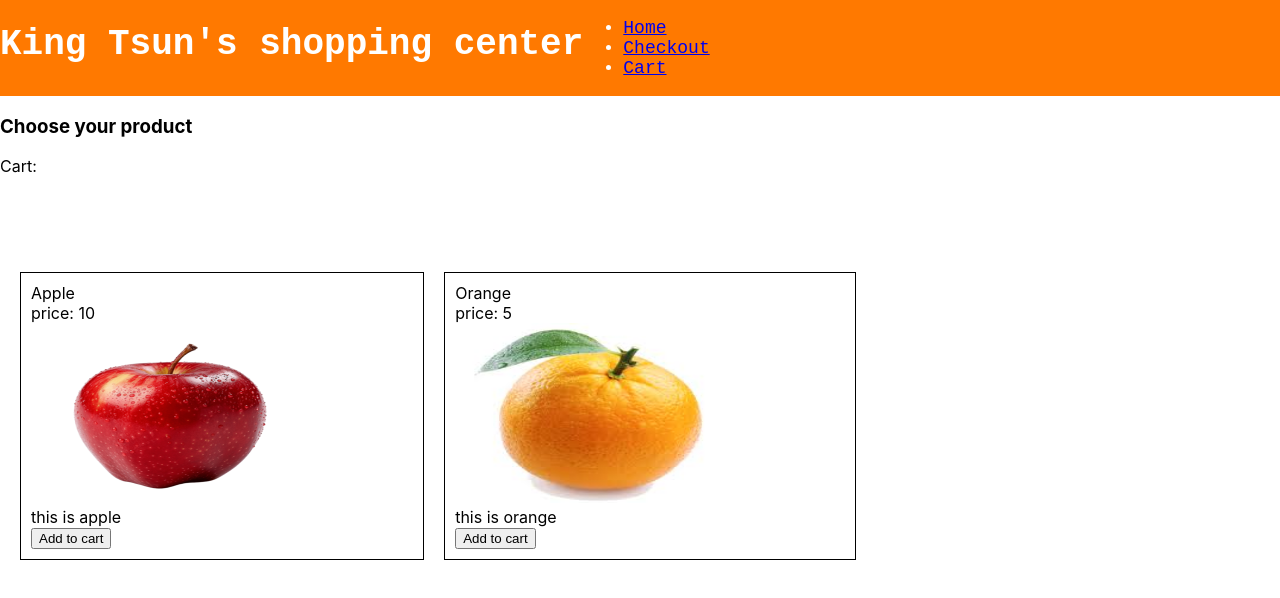
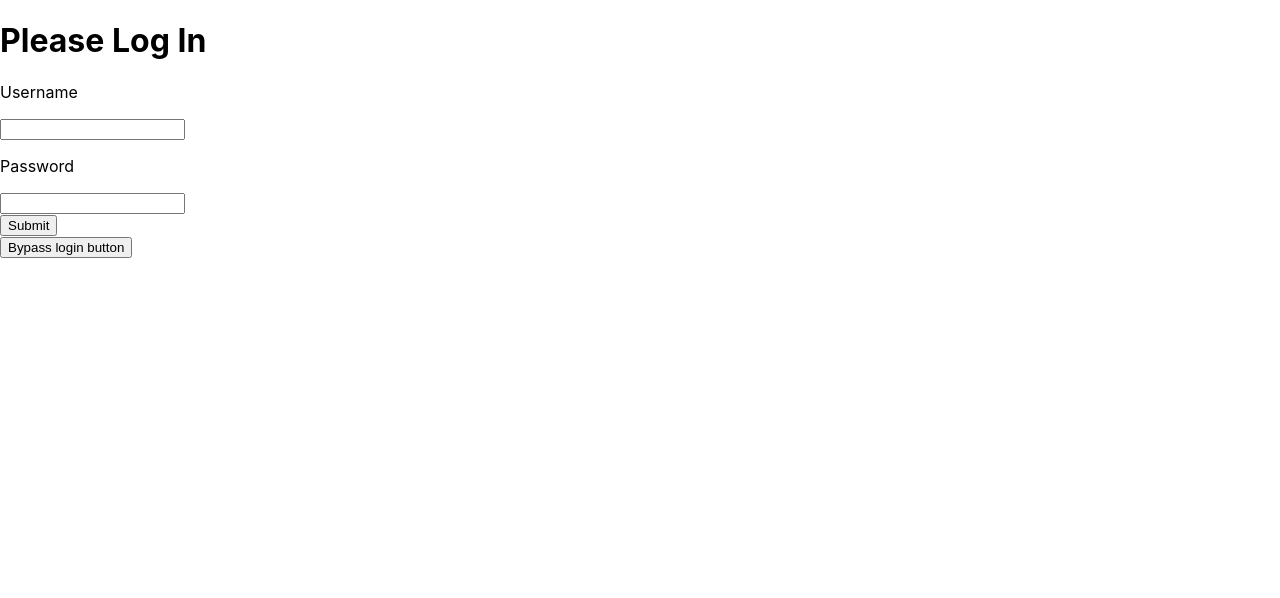
Before and after one commit to RayYau999/e-shop-web, a React (Create React App) app: page / in a window 1280 px wide. Shown: the top 598 px of the page. Built offline with nearby package versions, Linux system fonts and the light colour scheme.

Commit message:
second commit

```diff
--- a/src/App.js
+++ b/src/App.js
@@ -8,35 +8,33 @@
 import ProductDetail from "./feature/productDetails/ProductDetail.js";
 import CommonHeader from './feature/commonHeader/CommonHeader.js';
 import Cart from './feature/cart/Cart.js';
+import Login from "./feature/login/LoginPage";
 
 function App() {
   const [stateCount, setStateCount] = useState(0);
   const refCount = useRef(0);
+  //for login token
+  const [token, setToken] = useState();
 
-  const handleButtonOnClick = () => {
-    setStateCount(stateCount + 1);
-    refCount.current++;
-
-    console.log(stateCount + 1);
-    console.log("refCount: " + parseInt(refCount.current));
-    console.log("state setted: " + stateCount);
+  if(!token) {
+    return <Login setToken={setToken}/>
   }
 
   return (
-    <div>
       <div>
+        <div>
 
-        <BrowserRouter>
-          <CommonHeader/>
+          <BrowserRouter>
+            <CommonHeader />
             <Routes>
-              <Route path='/' element={<ProductList/>}/>
-              <Route path="/checkout" element={<Checkout/>}/>
-              <Route path="/product_details/:id" element={<ProductDetail/>}/>
-              <Route path='/cart' element={<Cart/>}/>
+              <Route path='/' element={<ProductList />} />
+              <Route path="/checkout" element={<Checkout />} />
+              <Route path="/product_details/:id" element={<ProductDetail />} />
+              <Route path='/cart' element={<Cart />} />
             </Routes>
-        </BrowserRouter>
+          </BrowserRouter>
+        </div>
       </div>
-    </div>
   );
 }
 
--- a/src/feature/cart/Cart.js
+++ b/src/feature/cart/Cart.js
@@ -1,16 +1,17 @@
-import React, { useEffect, useState } from 'react';
-import { useSelector, useDispatch } from 'react-redux';
+import React, {useEffect, useState} from 'react';
+import {useSelector, useDispatch} from 'react-redux';
 import {PUBLIC_ASSETS_URL} from "../../Constant";
 import {clearItems} from '../../state/cartSlice'
 import Box from '@mui/material/Box';
 import Grid from '@mui/material/Grid2';
 import Item from '@mui/material/Grid';
-import { Container, Row, Col, Button } from 'react-bootstrap';
+import {Container, Row, Col, Button} from 'react-bootstrap';
 import style from './Cart.module.css'
 
 export default function Cart() {
     const cart = useSelector((state) => state.cart)
     const [countArray, setCountArray] = useState([]);
+    const [isEmpty, setIsEmpty] = useState(false);
     const dispatch = useDispatch()
 
     const handleClearCartClick = () => {
@@ -27,14 +28,21 @@
         }, {}));
 
         console.log(countArray);
+
+        setIsEmpty(cart.items.length === 0);
     }, [cart.items]);
+
     return (
         <Container>
             <h2>Check your cart</h2>
+            {isEmpty && <div>Your cart is empty</div>}
+            {!isEmpty &&
+                <div>
                     <Row>
                         {
                             Object.keys(countArray).map(id => {
                                 const product = findProductById(id);
+                                if (!product) return null; //to prevent undefined product
                                 return (
                                     <>
                                         <Col xs={10} md={10} key={id}>
@@ -51,7 +59,9 @@
                     </Row>
                     <Button variant="primary" onClick={handleClearCartClick}>
                         Clear cart
-            </Button>
+                    </Button></div>
+            }
+
         </Container>
     );
 }
--- /dev/null
+++ b/src/feature/login/LoginPage.jsx
@@ -0,0 +1,66 @@
+import React, { useState } from 'react';
+import PropTypes from 'prop-types';
+import './LoginPage.module.css';
+import {Button} from "react-bootstrap";
+
+async function loginUser(credentials) {
+    console.log(JSON.stringify(credentials))
+    return fetch('http://127.0.0.1:8000/loginapi/login/', {
+        method: 'POST',
+        headers: {
+            'Content-Type': 'application/json'
+        },
+        body: JSON.stringify(credentials)
+    })
+        .then(data => data.json())
+}
+
+export default function Login({ setToken }) {
+    const [username, setUserName] = useState();
+    const [password, setPassword] = useState();
+
+    const handleSubmit = async e => {
+        e.preventDefault();
+        const response = await loginUser({
+            username,
+            password
+        });
+        if(!response.token) {
+            console.log("token is empty ")
+            setToken('');
+        } else {
+            const token = response.token;
+            console.log("token: ", token)
+            setToken(token);
+        }
+
+    }
+
+    const bypassLogin = () => {
+        setToken("something");
+    }
+
+    return(
+        <div className="login-wrapper">
+            <h1>Please Log In</h1>
+            <form onSubmit={handleSubmit}>
+                <label>
+                    <p>Username</p>
+                    <input type="text" onChange={e => setUserName(e.target.value)} />
+                </label>
+                <label>
+                    <p>Password</p>
+                    <input type="password" onChange={e => setPassword(e.target.value)} />
+                </label>
+                <div>
+                    <button type="submit">Submit</button>
+                </div>
+            </form>
+            <Button onClick={bypassLogin}>Bypass login button</Button>
+        </div>
+    )
+}
+
+Login.propTypes = {
+    setToken: PropTypes.func.isRequired
+};
--- /dev/null
+++ b/src/feature/login/LoginPage.module.css
@@ -0,0 +1,5 @@
+.login-wrapper {
+    display: flex;
+    flex-direction: column;
+    align-items: center;
+}
```
Lines whose indentation alone changed are shown as unchanged.
